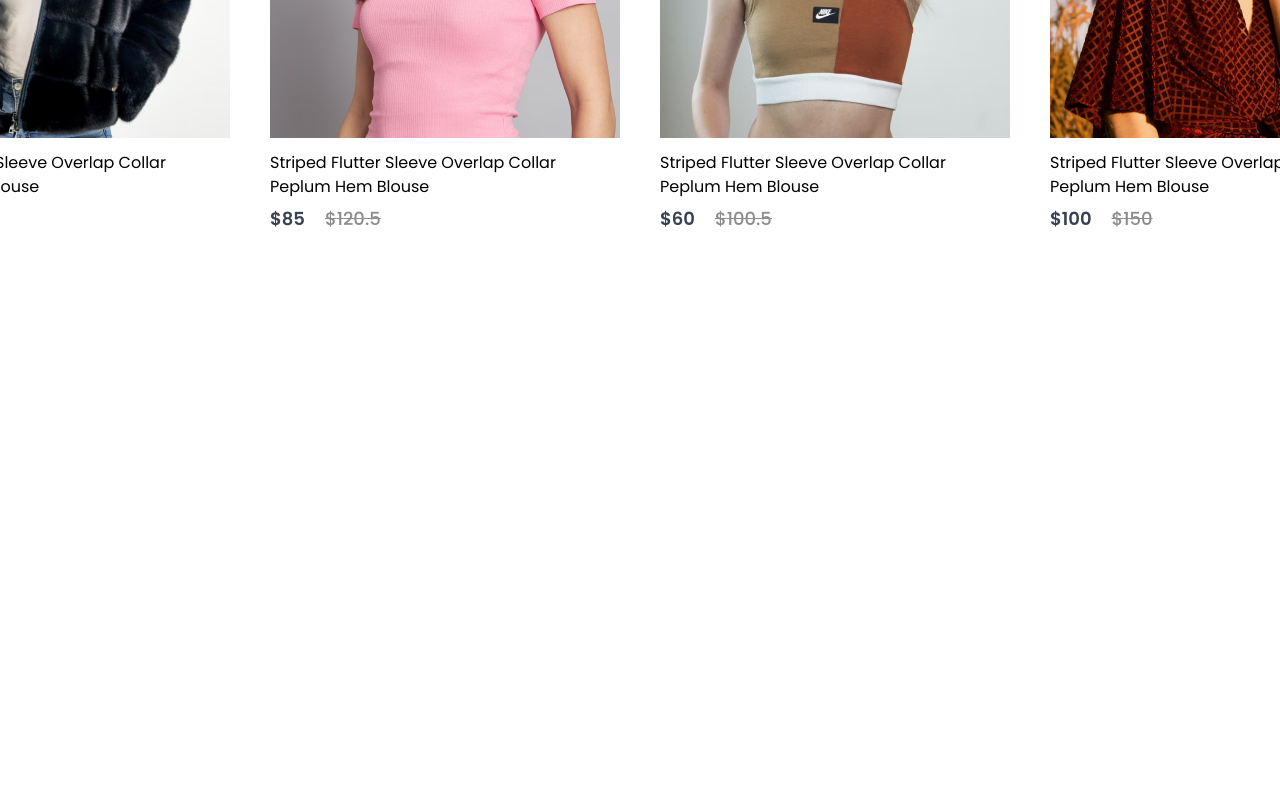
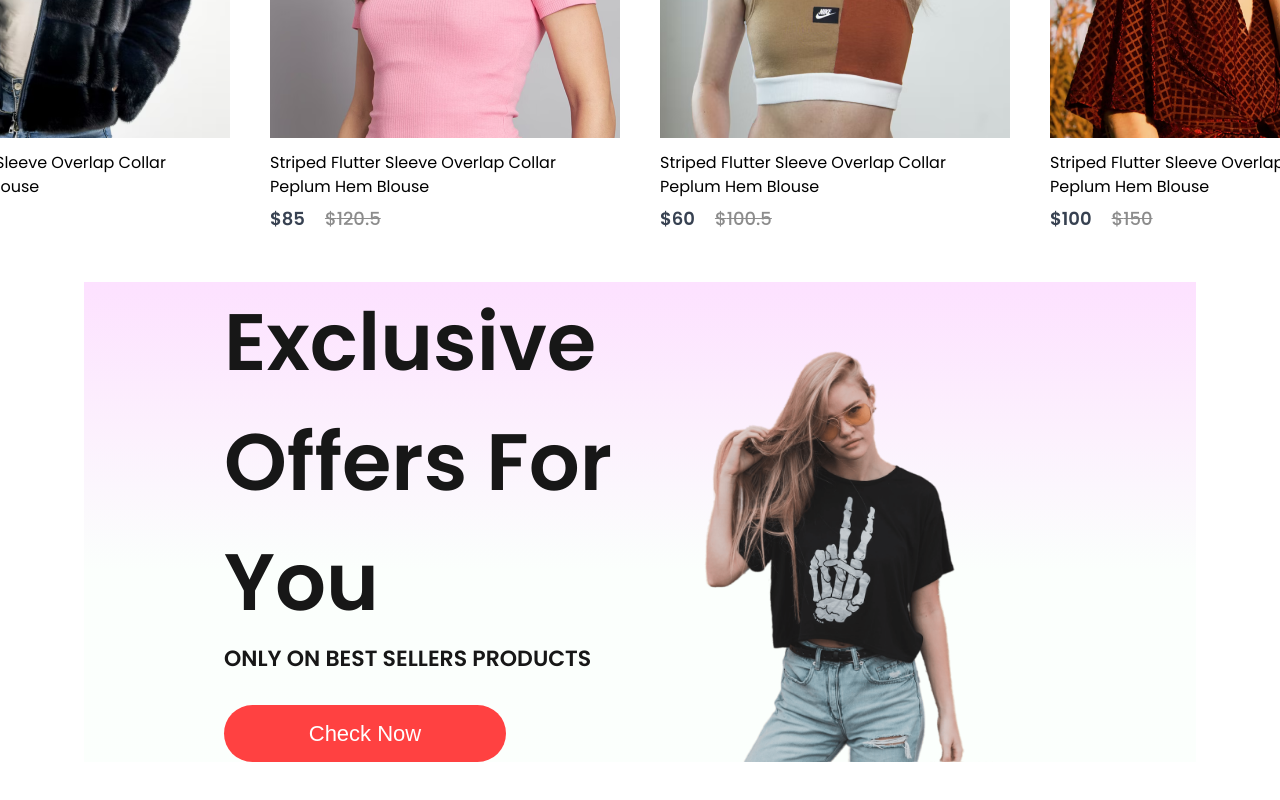
Before and after one commit to NA-Asraful-Khan/Fashion_Ecom, a React (Vite) app: page / in a window 1280 px wide. Shown: the part 1371-2171 px from the top of the page. Before the commit the page ends 1653 px from the top, so only its background shows below. Built offline with nearby package versions, Linux system fonts and the light colour scheme.

Commit message:
Offer Section done

```diff
--- /dev/null
+++ b/src/Components/Offers/Offer.css
@@ -0,0 +1,48 @@
+.offers{
+    width: 65%;
+    height: 60vh;
+    display: flex;
+    margin: auto;
+    padding: 0px 140px;
+    margin-bottom: 150px;
+    background: linear-gradient(180deg,#fde1ff 0%,#e1ffea22 60%);
+}
+
+.offers-left{
+    flex:1;
+    display: flex;
+    flex-direction: column;
+    justify-content: center;
+}
+
+.offers-left h1{
+    color:#171717;
+    font-size: 80px;
+    font-weight: 600;
+}
+
+.offers-left p{
+    color:#171717;
+    font-size: 22px;
+    font-weight: 600;
+}
+
+.offers-left button{
+    width: 282px;
+    height: 70px;
+    border-radius: 35px;
+    background-color: #ff4141;
+    border: none;
+    color: white;
+    font-size: 22px;
+    font-weight: 500;
+    margin-top: 30px;
+    cursor: pointer;
+}
+
+.offers-right{
+    flex: 1;
+    display: flex;
+    justify-content: center;
+    padding-top: 50px;
+}
--- /dev/null
+++ b/src/Components/Offers/Offers.jsx
@@ -0,0 +1,18 @@
+import './Offer.css'
+import exclusive_image from '../Assets/exclusive_image.png'
+
+export const Offers = () => {
+  return (
+    <div className="offers">
+        <div className="offers-left">
+            <h1>Exclusive</h1>
+            <h1>Offers For You</h1>
+            <p>ONLY ON BEST SELLERS PRODUCTS</p>
+            <button>Check Now</button>
+        </div>
+        <div className="offers-right">
+            <img src={exclusive_image} alt="" />
+        </div>
+    </div>
+  )
+}
--- a/src/Pages/Shop.jsx
+++ b/src/Pages/Shop.jsx
@@ -1,4 +1,5 @@
 import { Hero } from "../Components/Hero/Hero"
+import { Offers } from "../Components/Offers/Offers"
 import { Popular } from "../Components/Popular.jsx/Popular"
 
 export const Shop = () => {
@@ -6,6 +7,7 @@ export const Shop = () => {
     <div>
       <Hero/>
       <Popular/>
+      <Offers/>
     </div>
   )
 }
```
